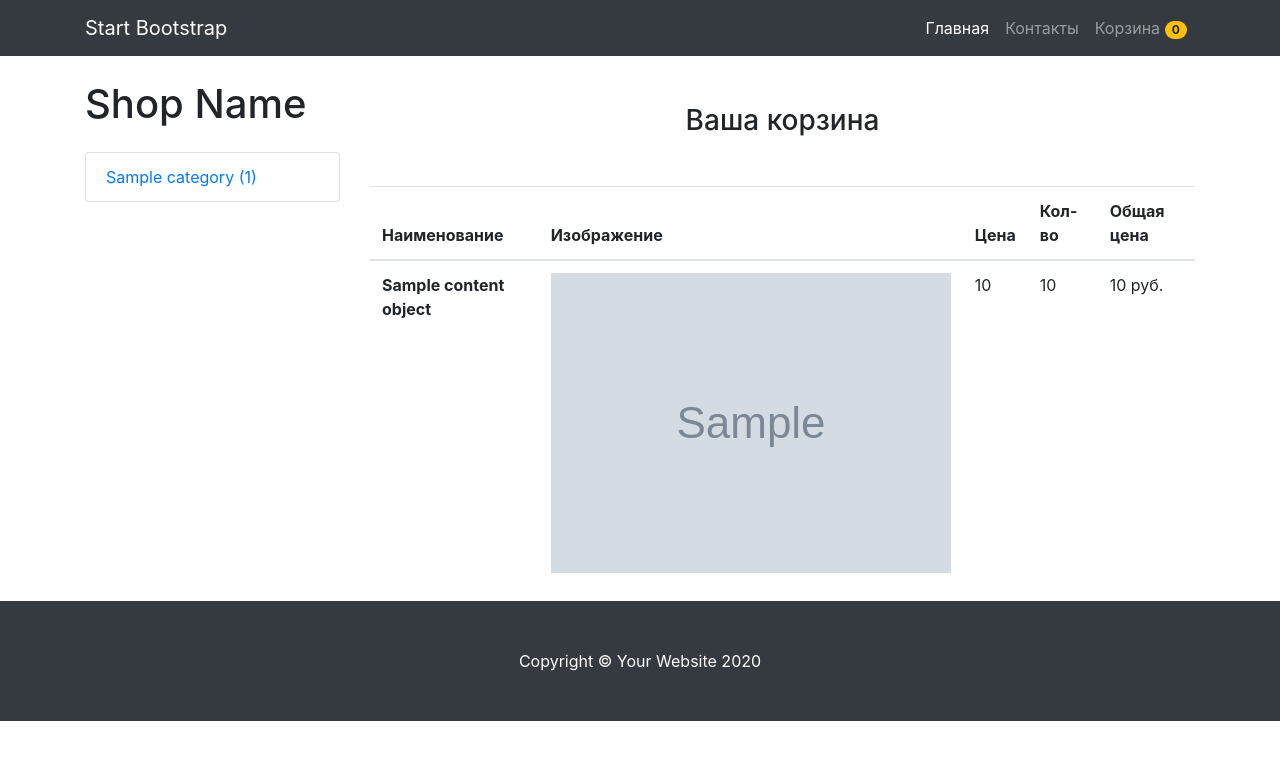
After one commit to mirmozavr/e-commerce, a Django app: template mainapp/templates/cart.html in a window 1280 px wide. The commit adds this page. Shown: the top 760 px of the page. Run offline with Django 3.2, Linux system fonts and the light colour scheme; the template is opened without the code that fills it: most values are stand-ins (such as "Sample title", 1, 10 or a date in 2020); grey boxes marked "Sample" are stand-in pictures.

Commit message:
Cart added

```diff
--- a/mainapp/templates/base.html
+++ b/mainapp/templates/base.html
@@ -34,18 +34,15 @@
       <div class="collapse navbar-collapse" id="navbarResponsive">
         <ul class="navbar-nav ml-auto">
           <li class="nav-item active">
-            <a class="nav-link" href="#">Home
+            <a class="nav-link" href="/">Главная
               <span class="sr-only">(current)</span>
             </a>
           </li>
           <li class="nav-item">
-            <a class="nav-link" href="#">About</a>
+            <a class="nav-link" href="#">Контакты</a>
           </li>
           <li class="nav-item">
-            <a class="nav-link" href="#">Services</a>
-          </li>
-          <li class="nav-item">
-            <a class="nav-link" href="#">Contact</a>
+            <a class="nav-link" href="{% url 'cart' %}">Корзина <span class="badge badge-pill badge-warning">0</span></a>
           </li>
         </ul>
       </div>
--- /dev/null
+++ b/mainapp/templates/cart.html
@@ -0,0 +1,30 @@
+{% extends 'base.html' %}
+
+{% block content %}
+
+<h3 class="text-center mt-5 mb-5">Ваша корзина {% if not cart.products.count %}пуста{% endif %}</h3>
+<table class="table">
+  <thead>
+    <tr>
+      <th scope="col">Наименование</th>
+      <th scope="col">Изображение</th>
+      <th scope="col">Цена</th>
+      <th scope="col">Кол-во</th>
+      <th scope="col">Общая цена</th>
+    </tr>
+  </thead>
+  <tbody>
+  {% for item in cart.products.all %}
+    <tr>
+      <th scope="row">{{ item.content_object.title }}</th>
+      <td class="2-25"><img src="{{ item.content_object.image.url }}"></td>
+      <td>{{ item.content_object.price }}</td>
+      <td>{{ item.qty }}</td>
+      <td>{{ item.final_price }} руб.</td>
+    </tr>
+  {% endfor %}
+
+  </tbody>
+</table>
+
+{% endblock content %}
--- a/mainapp/urls.py
+++ b/mainapp/urls.py
@@ -14,9 +14,10 @@ Including another URLconf
     2. Add a URL to urlpatterns:  path('blog/', include('blog.urls'))
 """
 from django.urls import path, include
-from .views import BaseView, ProductDetailView, CategoryDetailView
+from .views import BaseView, ProductDetailView, CategoryDetailView, CartView, Customer
 urlpatterns = [
     path('', BaseView.as_view(), name='base'),
     path('products/<str:ct_model>/<str:slug>', ProductDetailView.as_view(), name='product_detail'),
-    path('category/<str:slug>', CategoryDetailView.as_view(), name='category_detail')
+    path('category/<str:slug>', CategoryDetailView.as_view(), name='category_detail'),
+    path('cart/', CartView.as_view(), name='cart')
 ]
```
Also changed, not shown: mainapp/views.py (+14 -1 lines), db.sqlite3.
